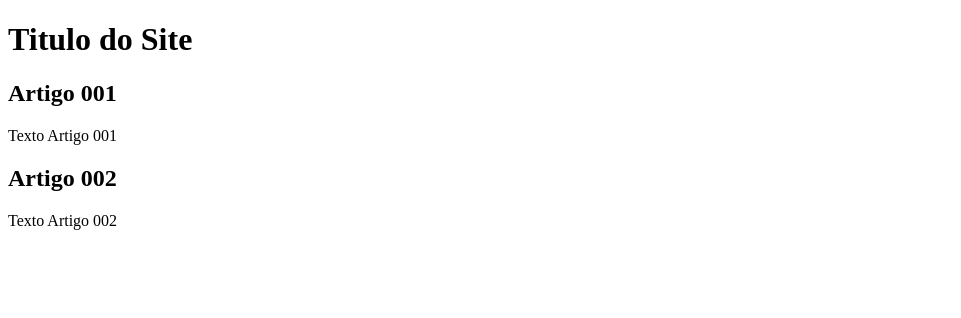
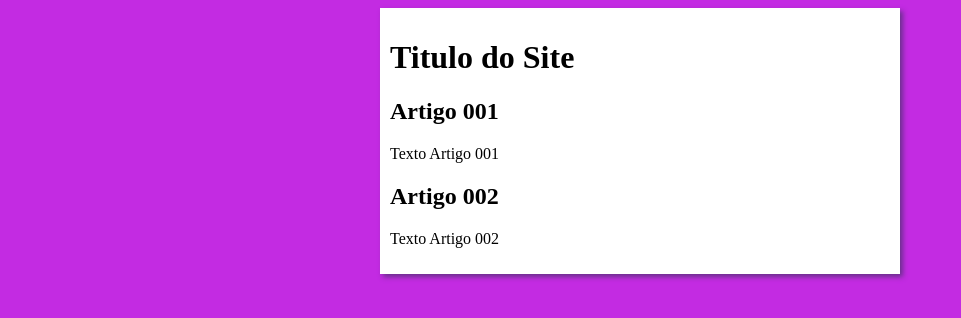
Before and after one commit to Deuzedino/projeto-site, a plain HTML site: page index.html in a window 1280 px wide. Shown: the whole page, without its empty margins (0-961 px from the left). Drawn offline with Linux system fonts and the light colour scheme.

Commit message:
Iniciei o design

```diff
--- /dev/null
+++ b/Estilos/style.css
@@ -0,0 +1,15 @@
+*{
+    font-family: Arial, Helvetica, sans-serif
+    font-size: 16px;
+}
+
+body{
+    background-color: rgb(195, 43, 226);
+}
+main{
+    background-color: white;
+    width: 500px;
+    margin: auto;
+    padding: 10px;
+    box-shadow: 3px 3px 5px rgba(101, 48, 136, 0.952);
+}
--- a/index.html
+++ b/index.html
@@ -5,6 +5,7 @@
     <meta http-equiv="X-UA-Compatible" content="IE=edge">
     <meta name="viewport" content="width=device-width, initial-scale=1.0">
     <title>Titulo do Site</title>
+    <link rel="stylesheet" href="Estilos/style.css">
 </head>
 <body>
     <main>
```
